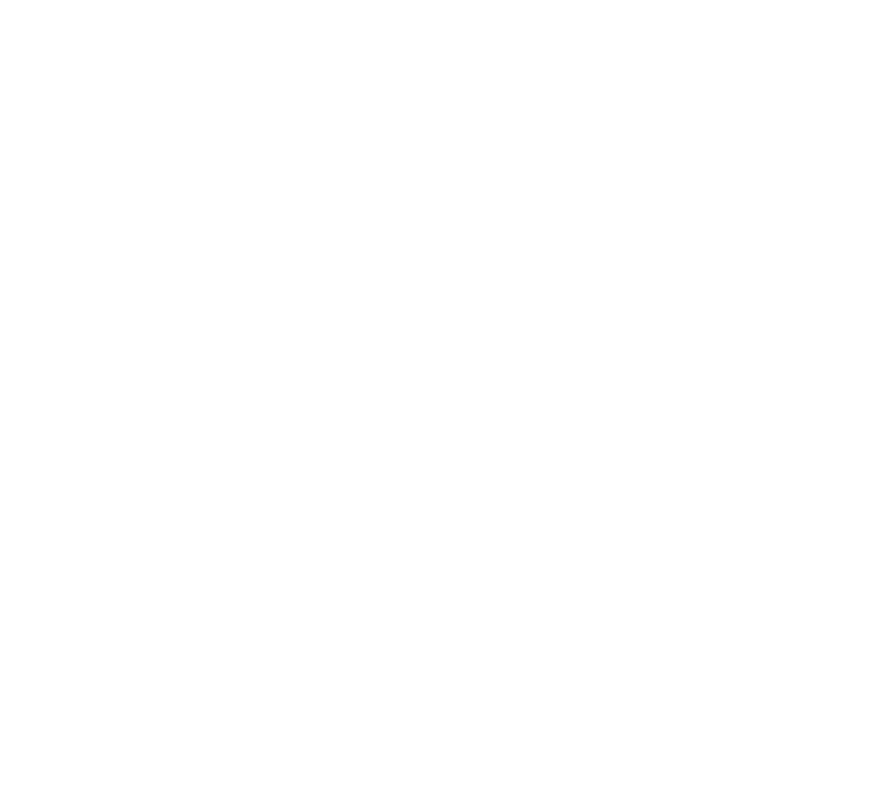
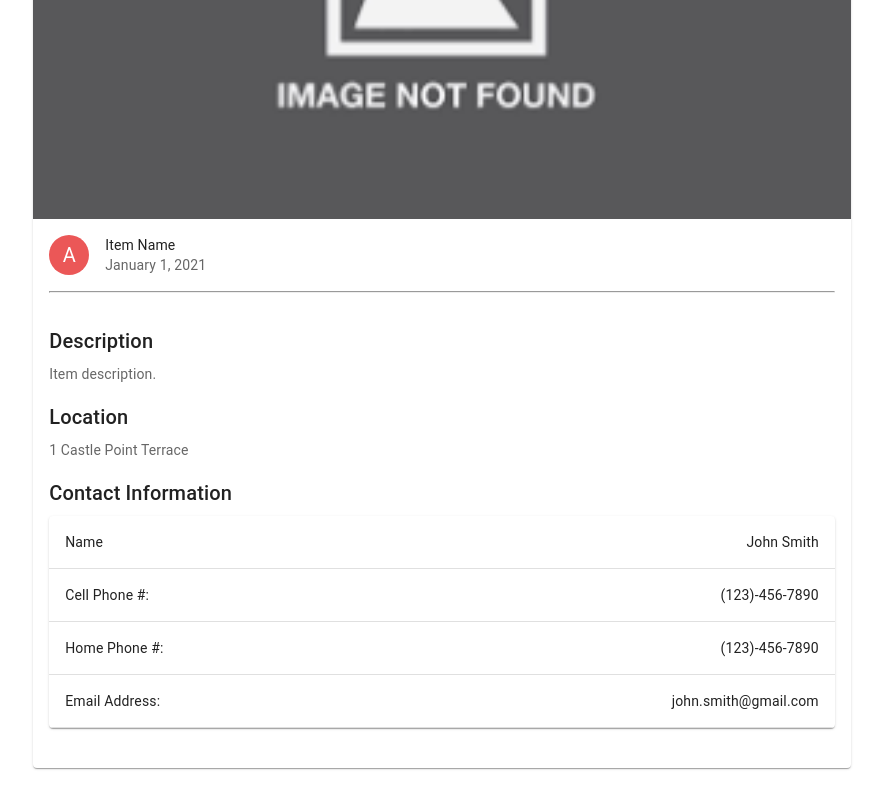
Before and after one commit to ezwendel/hobokenMarket, a React (Create React App) app in the folder client/: page /items/0 in a window 1280 px wide. Shown: the part 329-1129 px from the top of the page, without its empty margins (198-1081 px from the left). Before the commit the page ends 800 px from the top, so only its background shows below. Built offline with nearby package versions, Linux system fonts and the light colour scheme.

Commit message:
single item page

```diff
--- a/client/src/components/App.jsx
+++ b/client/src/components/App.jsx
@@ -6,6 +6,7 @@
 import Login from "./Login";
 import CreateAccount from "./CreateAccount";
 import ListingsPage from "./ListingsPage";
+import ItemPage from "./ItemPage";
 
 import {
   createTheme,
@@ -40,6 +41,9 @@
               <Route exact path="/items">
                 <ListingsPage items={items} />
               </Route>
+              <Route exact path="/items/:id">
+                <ItemPage/>
+              </Route>
               <Route exact path="/messages">
                 <div>Messages</div>
               </Route>
--- a/client/src/components/CreateListing.jsx
+++ b/client/src/components/CreateListing.jsx
@@ -1,8 +1,6 @@
 import React from "react";
 
 import {
-  Container,
-  Fab,
   Dialog,
   DialogTitle,
   DialogContent,
--- a/client/src/components/Item.jsx
+++ b/client/src/components/Item.jsx
@@ -11,11 +11,13 @@
   Typography,
 } from "@mui/material";
 
+import { Link } from "react-router-dom";
+
 import Placeholder from "../img/default.png";
 
 const Item = () => {
   return (
-    <Card sx={{ minWidth: 250, maxHeight: 450, minHeght: 450 }}>
+    <Card sx={{ minWidth: 250, maxHeight: 450, minHeight: 450 }}>
       <CardHeader
         avatar={<Avatar sx={{ bgcolor: "#EB5757" }}>A</Avatar>}
         title="Item Name"
@@ -28,8 +30,8 @@
           </Typography>
       </CardContent>
       <CardActions>
-          <Button color="secondary" size="small">CONTACT</Button>
-          <Button color="secondary" size="small">MORE INFO</Button>
+          <Button color="secondary" size="small"><Link style={{color: "inherit", textDecoration: "none"}}>CONTACT</Link></Button>
+          <Button color="secondary" size="small"><Link to="/items/0" style={{color: "inherit", textDecoration: "none"}}>MORE INFO</Link></Button>
       </CardActions>
     </Card>
   );
--- /dev/null
+++ b/client/src/components/ItemPage.jsx
@@ -0,0 +1,113 @@
+import React from "react";
+
+import {
+  Container,
+  Card,
+  CardHeader,
+  CardMedia,
+  CardContent,
+  Avatar,
+  Typography,
+  Table,
+  Paper,
+  TableContainer,
+  TableBody,
+  TableRow,
+  TableCell
+} from "@mui/material";
+
+import Placeholder from "../img/default.png";
+
+const ItemPage = () => {
+  return (
+    <Container maxWidth="100%">
+      <Card sx={{ minWidth: 250, maxWidth: "70%", margin: "0 auto" }}>
+        <CardMedia component="img" image={Placeholder} />
+        <CardHeader
+          avatar={<Avatar sx={{ bgcolor: "#EB5757" }}>A</Avatar>}
+          title="Item Name"
+          subheader="January 1, 2021"
+        />
+        <hr style={{ margin: "0 1em" }} />
+        <CardContent>
+          <div style={{ margin: "1em 0" }}>
+            <Typography gutterBottom variant="h6" component="div">
+              Description
+            </Typography>
+            <Typography
+              variant="body1"
+              color="text.secondary"
+              component="div"
+              fontSize="14px"
+              gutterBottom
+            >
+              Item description.
+            </Typography>
+          </div>
+          <div style={{ margin: "1em 0" }}>
+            <Typography gutterBottom variant="h6" component="div">
+              Location
+            </Typography>
+            <Typography
+              variant="body1"
+              color="text.secondary"
+              component="div"
+              fontSize="14px"
+              gutterBottom
+            >
+              1 Castle Point Terrace
+            </Typography>
+          </div>
+          <div style={{ margin: "1em 0" }}>
+            <Typography gutterBottom variant="h6" component="div">
+              Contact Information
+            </Typography>
+            <TableContainer component={Paper}>
+              <Table
+                sx={{ minWidth: 500 }}
+                aria-label="contact-info"
+              >
+                <TableBody>
+                  <TableRow>
+                    <TableCell component="th" scope="row">
+                      Name
+                    </TableCell>
+                    <TableCell style={{ width: 160 }} align="right">
+                      John Smith
+                    </TableCell>
+                  </TableRow>
+                  <TableRow>
+                    <TableCell component="th" scope="row">
+                      Cell Phone #:
+                    </TableCell>
+                    <TableCell style={{ width: 160 }} align="right">
+                      (123)-456-7890
+                    </TableCell>
+                  </TableRow>
+                  <TableRow>
+                    <TableCell component="th" scope="row">
+                      Home Phone #:
+                    </TableCell>
+                    <TableCell style={{ width: 160 }} align="right">
+                      (123)-456-7890
+                    </TableCell>
+                  </TableRow>
+                  <TableRow>
+                    <TableCell component="th" scope="row">
+                      Email Address:
+                    </TableCell>
+                    <TableCell style={{ width: 160 }} align="right">
+                      john.smith@gmail.com
+                    </TableCell>
+                  </TableRow>
+                </TableBody>
+              </Table>
+            </TableContainer>
+          </div>
+        </CardContent>
+      </Card>
+    </Container>
+  );
+};
+
+export default ItemPage;
```
